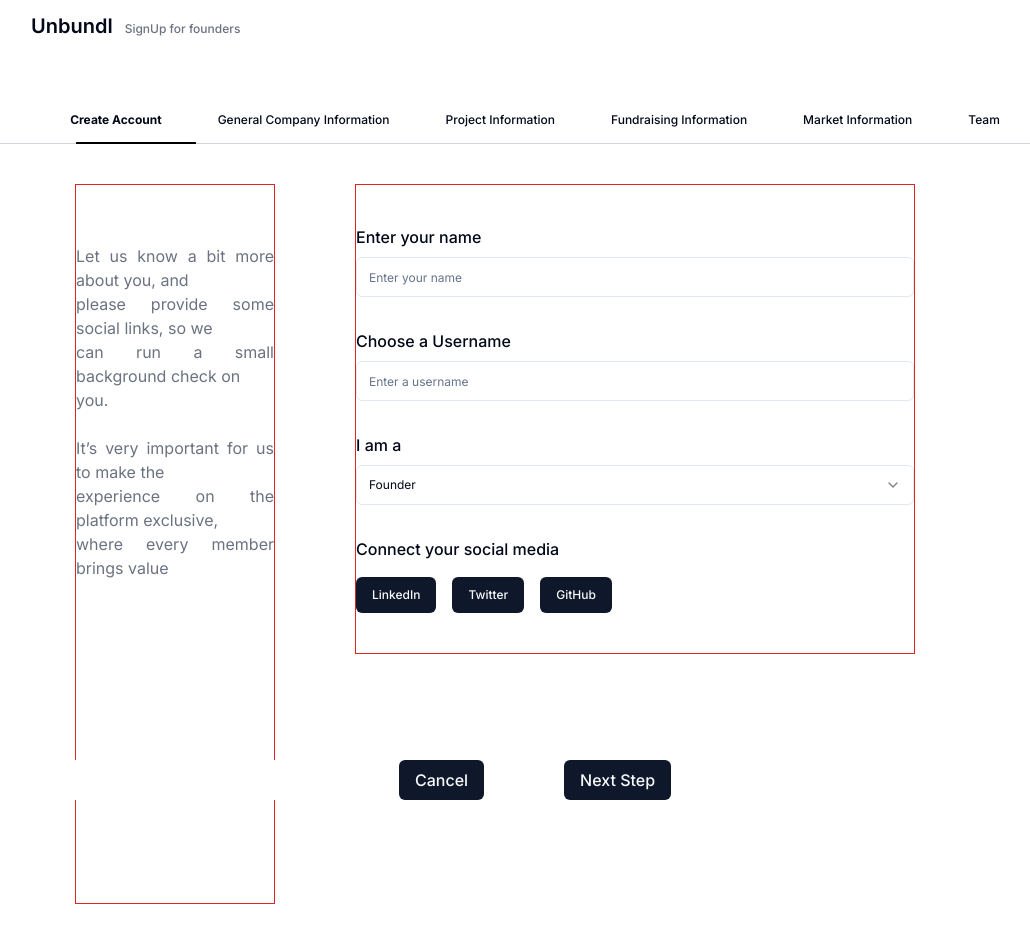
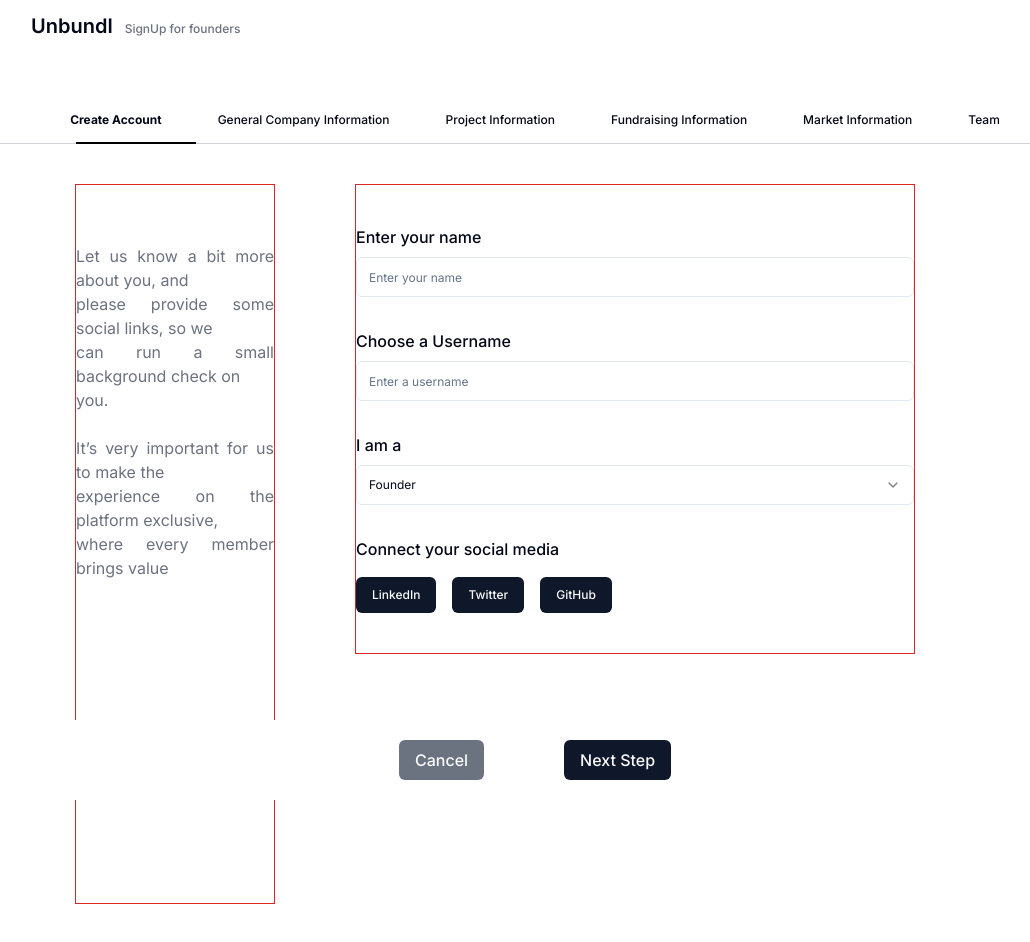
Before and after one commit to ShaikhNabeelShabbir/unbundl-web, a React (Vite) app: page / in a window 1280 px wide. Shown: the whole page, without its empty margins (105-1135 px from the left). Built offline with nearby package versions, Linux system fonts and the light colour scheme.

Commit message:
color changes

```diff
--- a/src/components/forms/CreateAccountForm.tsx
+++ b/src/components/forms/CreateAccountForm.tsx
@@ -111,9 +111,15 @@ export function CreateAccountForm() {
                 <div className="flex flex-col justify-start gap-4">
                   <p className="font-medium">Connect your social media</p>
                   <div className="flex flex-row gap-4">
-                    <Button className="space-x-5 h-45 w-88">LinkedIn</Button>
-                    <Button className="space-x-5 h-45 w-88">Twitter</Button>
-                    <Button className="space-x-5 h-45 w-88">GitHub</Button>
+                    <Button className="space-x-5 h-45 w-88 text-sm">
+                      LinkedIn
+                    </Button>
+                    <Button className="space-x-5 h-45 w-88 text-sm">
+                      Twitter
+                    </Button>
+                    <Button className="space-x-5 h-45 w-88 text-sm">
+                      GitHub
+                    </Button>
                   </div>
                 </div>
               </form>
--- a/src/pages/admin/signup.tsx
+++ b/src/pages/admin/signup.tsx
@@ -52,8 +52,8 @@ const Signup = () => {
       </div>
       <Navbar setStep={setStep} currentStep={step} />
       {renderForm()}
-      <div className="fixed bottom-0 left-0 right-0 z-50 flex justify-center gap-20 bg-white">
-        <Button className="flex text-base" onClick={handleCancel}>
+      <div className="fixed bottom-0 left-0 right-0 z-50 py-5 flex justify-center gap-20 bg-white">
+        <Button className="flex text-base bg-gray-500 " onClick={handleCancel}>
           Cancel
         </Button>
         <Button className="flex text-base" onClick={handleNext}>
```
